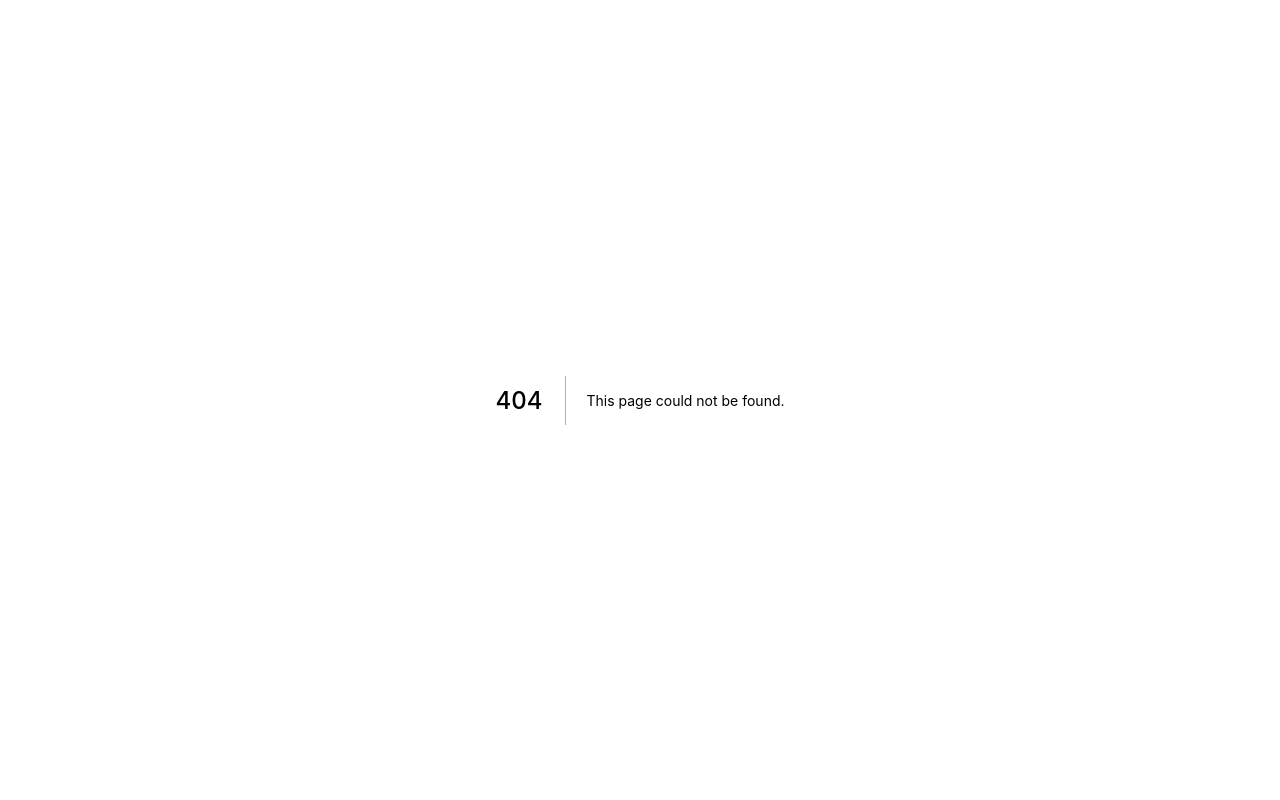
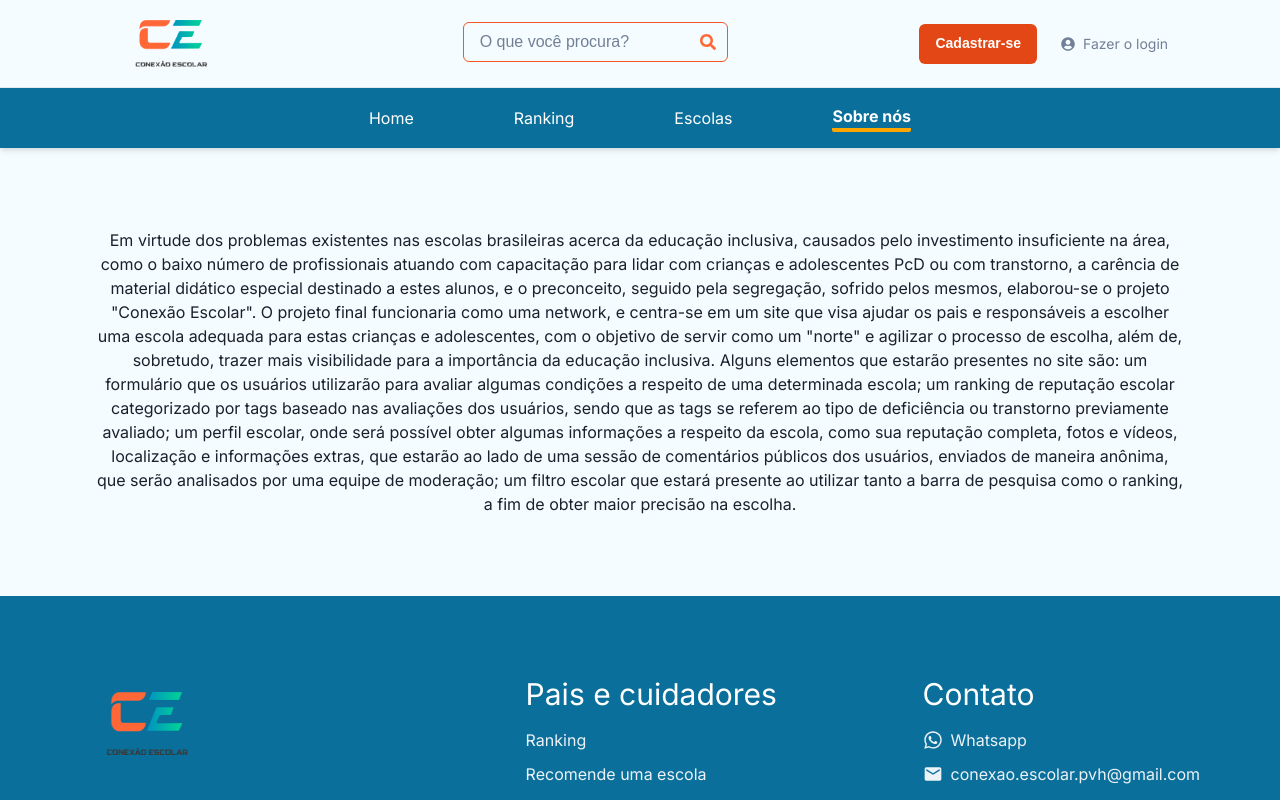
Before and after one commit to Conexao-escolar/conexao-escolar, a Next.js app: page /sobre in a window 1280 px wide. Before the commit this address had no page. Built offline with nearby package versions, Linux system fonts and the light colour scheme.

Commit message:
feat: adicinando pagian sobre

```diff
--- /dev/null
+++ b/src/pages/sobre.tsx
@@ -0,0 +1,45 @@
+import { Center, Text } from "@chakra-ui/react";
+import React from "react";
+
+// import { Container } from './styles';
+
+import Container from "../components/Container";
+import Menus from "../components/Nav/MenuOpcoes";
+
+const Sobre: React.FC = () => {
+
+    const TEXT = `Em virtude dos problemas existentes nas escolas brasileiras acerca da
+    educação inclusiva, causados pelo investimento insuficiente na área,
+    como o baixo número de profissionais atuando com capacitação para
+    lidar com crianças e adolescentes PcD ou com transtorno, a carência de
+    material didático especial destinado a estes alunos, e o preconceito,
+    seguido pela segregação, sofrido pelos mesmos, elaborou-se o projeto
+    "Conexão Escolar". O projeto final funcionaria como uma network, e
+    centra-se em um site que visa ajudar os pais e responsáveis a escolher
+    uma escola adequada para estas crianças e adolescentes, com o objetivo
+    de servir como um "norte" e agilizar o processo de escolha, além de,
+    sobretudo, trazer mais visibilidade para a importância da educação
+    inclusiva. Alguns elementos que estarão presentes no site são: um
+    formulário que os usuários utilizarão para avaliar algumas condições a
+    respeito de uma determinada escola; um ranking de reputação escolar
+    categorizado por tags baseado nas avaliações dos usuários, sendo que
+    as tags se referem ao tipo de deficiência ou transtorno previamente
+    avaliado; um perfil escolar, onde será possível obter algumas
+    informações a respeito da escola, como sua reputação completa, fotos e
+    vídeos, localização e informações extras, que estarão ao lado de uma
+    sessão de comentários públicos dos usuários, enviados de maneira
+    anônima, que serão analisados por uma equipe de moderação; um filtro
+    escolar que estará presente ao utilizar tanto a barra de pesquisa como
+    o ranking, a fim de obter maior precisão na escolha.`
+  return (
+    <Container activeMenu={Menus["Sobre nós"]}>
+      <Center mt={20} px={20}>
+        <Text textAlign="center">
+          {TEXT}
+        </Text>
+      </Center>
+    </Container>
+  );
+};
+
+export default Sobre;
```
